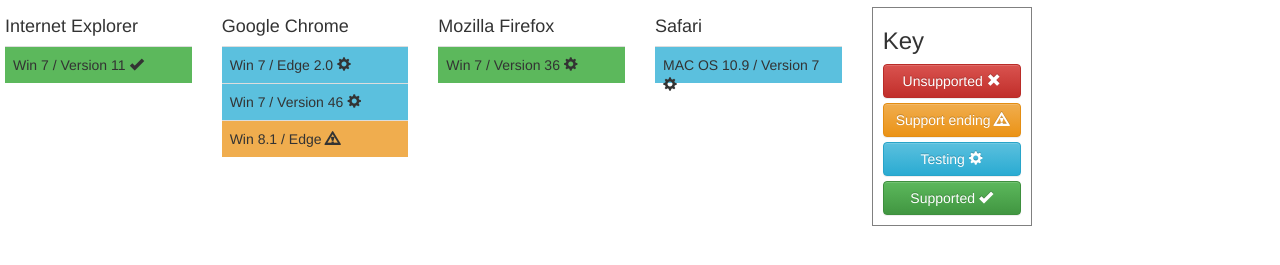
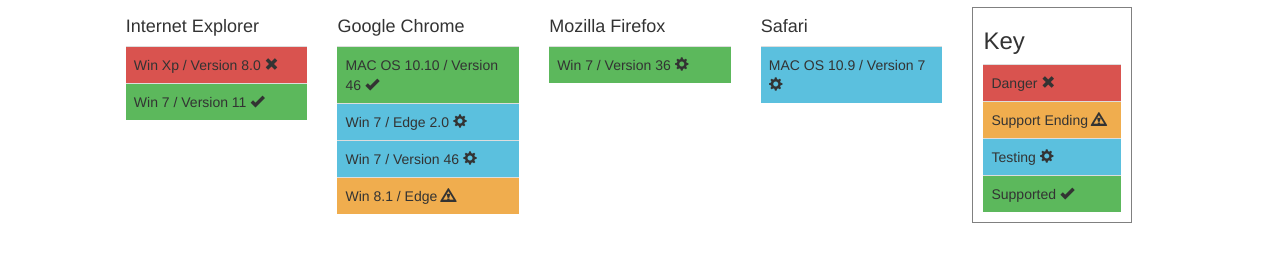
Before and after one commit to paulkennethkent/browser-matrix, a website: page index.html in a window 1280 px wide. Shown: the part 83-348 px from the top of the page. Drawn offline with nearby package versions, Linux system fonts and the light colour scheme.

Commit message:
key working but main content click is broken

```diff
--- a/index.html
+++ b/index.html
@@ -12,9 +12,8 @@
 </head>
 
 <body>
-  <div class="wrapper">
     <h1>Browser Matrix</h1>
-    <div class="row">
+
       <!--       <div class="col-md-9">
   <table class="table">
     <thead>
@@ -96,39 +95,40 @@
 
 
       <div class="row">
-        <div class="col-md-2" id="iecol">
+        <div class="col-md-2 col-md-offset-1" id="iecol">
           <h4>Internet Explorer</h4>
-          <!-- jsonimport -->
         </div>
         <div class="col-md-2" id="gccol">
           <h4>Google Chrome</h4>
-          <!-- jsonimport -->
+
         </div>
         <div class="col-md-2" id="mfcol">
           <h4>Mozilla Firefox</h4>
-          <!-- jsonimport -->
         </div>
         <div class="col-md-2" id="sfcol">
           <h4>Safari</h4>
-          <!-- jsonimport -->
         </div>
+
 
         <div class="col-md-2">
           <div class="key">
             <h3>Key</h3>
-            <button class="btn btn-danger btn-block" type="button" id="blockBtn">Unsupported
+            <div class="box-danger">Danger
               <span aria-hidden="true" class="glyphicon glyphicon-remove"></span>
-            </button>
-            <button class="btn btn-warning btn-block" type="button" id="warnBtn">Support ending
+            </div>
+            <div class="box-warning">Support Ending
               <span aria-hidden="true" class="glyphicon glyphicon-warning-sign"></span>
-            </button>
-            <button class="btn btn-info btn-block" type="button" id="testBtn">Testing
+            </div>
+            <div class="box-info">Testing
               <span aria-hidden="true" class="glyphicon glyphicon-cog"></span>
-            </button>
-            <button class="btn btn-success btn-block" type="button" id="sucessBtn">Supported
+            </div>
+            <div class="box-success">Supported
               <span aria-hidden="true" class="glyphicon glyphicon-ok"></span>
-            </button>
             </div>
+          </div>
+        </div>
+
+
   </div>
 
       <div class="keytext">
@@ -152,7 +152,7 @@
         <p>We have full tested this browser and we are comitted to fixing bug that are assiociate with this verion.</p>
       </div>
 
-      </div>
+
 </body>
 
 
--- a/js/script.js
+++ b/js/script.js
@@ -24,43 +24,45 @@
     }
   }
     function create(browser){
-      console.log(data.length);
+      // console.log(data.length);
         div = $("#"+browser);
-        div.append('<div class='+data[i].class+' title='+(escape(data[i].comment))+'>'+ data[i].os +" / "+ data[i].ver + ' <span aria-hidden="true" class="glyphicon glyphicon-'+data[i].icon+'"></span>' + '</div>');
+        div.append('<div class="'+ data[i].class +'">'+ data[i].os +" / "+ data[i].ver + ' <span aria-hidden="true" class="glyphicon glyphicon-'+data[i].icon+'"></span>' + '</div>');
         $(browser).append(div);
     }
   });
+});
 
+$(document).ready(function() {
 
-  //KEY clicks
-  var $b = $('button');
-  var $p = $('.keytext');
-
-  $b.click(function() {
-    var i = $b.index(this);
-    console.log(i);
-    $p.hide().eq(i).show("slow");
-    console.log($p);
-  });
+  // KEY clicks
+  // var $b = $('div');
+  // var $p = $('.keytext');
+  //
+  // $b.click(function() {
+  //   var i = $b.index(this);
+  //   console.log(i);
+  //   $p.hide().eq(i).show("slow");
+  //   console.log($p);
+  // });
 
   // Table Hover
-  $("td").hover(function() {
-    var className = $(this).attr('class');
+  $('div').click(function() {
+    var className = $(this).attr("class");
     console.log(className);
     switch (className) {
-      case "danger":
+      case "box-danger":
         $(".keytext").hide().eq(0).show(500);
         break;
 
-      case "warning":
+      case "box-warning":
         $(".keytext").hide().eq(1).show(500);
         break;
 
-      case "info":
+      case "box-info":
         $(".keytext").hide().eq(2).show(500);
         break;
 
-      case "success":
+      case "box-success":
         $(".keytext").hide().eq(3).show(500);
         break;
 
--- a/js/table.json
+++ b/js/table.json
@@ -1,4 +1,21 @@
 [
+  {
+    "browser": "IE",
+    "ver": "Version 8.0",
+    "os": "Win Xp",
+    "class": "box-danger",
+    "comment": "'Microsoft are not longer supporting Internet Explorer 8'",
+    "icon" : "remove"
+  },
+  {
+    "browser": "GC",
+    "ver": "Version 46",
+    "os": "MAC OS 10.10",
+    "class" : "box-success",
+    "comment":"This browser is full supported",
+    "icon" : "ok"
+
+  },
   {
     "browser": "GC",
     "ver": "Edge 2.0",
--- a/sass/main.scss
+++ b/sass/main.scss
@@ -1,6 +1,6 @@
 @import 'variable';
 
-.wrapper {
+body{
     padding: 20px;
 }
 
@@ -12,7 +12,7 @@
 
 .box{
   width: 100%;
-  height:37px;
+  min-height:37px;
   padding:8px;
   line-height: 1.42857143;
   border-top: 1px solid #ddd;
```
Also changed, not shown: css/main.css, readme.md (added). Lines whose indentation alone changed are shown as unchanged.
